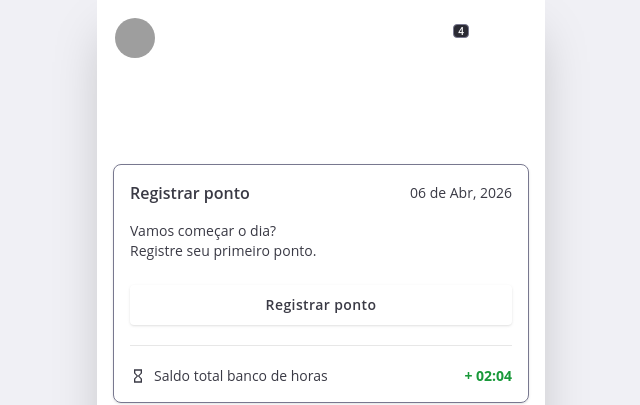
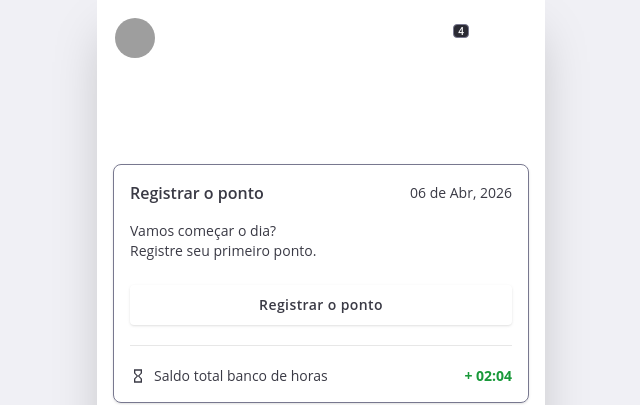
Before and after one commit to rafaellcarvalhototvs/myahgora, a React (Vite) app: page / in a window 1280 px wide. Shown: the top 405 px of the page, without its empty margins (319-959 px from the left). Built offline with nearby package versions, Linux system fonts and the light colour scheme; grey boxes are pictures that could not be loaded.

Commit message:
ajusta componentes ahgora

```diff
--- a/src/app/components/ahgora/RegisterButton.tsx
+++ b/src/app/components/ahgora/RegisterButton.tsx
@@ -25,7 +25,7 @@ export function RegisterButton({ onRegisterSuccess }: RegisterButtonProps) {
         onClick={handleOpen}
         className="flex-1 bg-primary hover:bg-primary/90 text-primary-foreground font-semibold py-2 rounded-[4px] transition-colors text-[14px] leading-[24px] tracking-[0.4px] shadow-sm flex items-center justify-center cursor-pointer"
       >
-        Registrar ponto
+        Registrar o ponto
       </button>
 
       <RegisterPointModal
--- a/src/app/components/ahgora/TimeCard.tsx
+++ b/src/app/components/ahgora/TimeCard.tsx
@@ -73,7 +73,7 @@ export function TimeCard() {
     <div className="bg-card rounded-lg p-4 shadow-sm border border-muted mx-4 mt-6 relative z-10 flex flex-col gap-4">
       {/* Header */}
       <div className="flex justify-between items-center w-full">
-        <h2 className="font-semibold text-foreground text-base">Registrar ponto</h2>
+        <h2 className="font-semibold text-foreground text-base">Registrar o ponto</h2>
         <span className="text-sm text-foreground">{currentDateDisplay}</span>
       </div>
 
```
